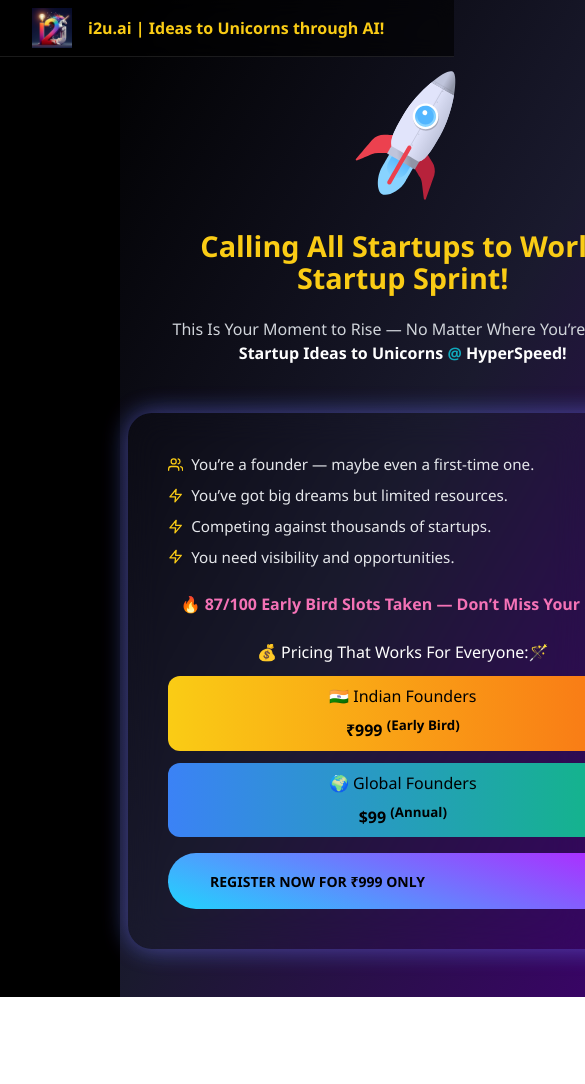
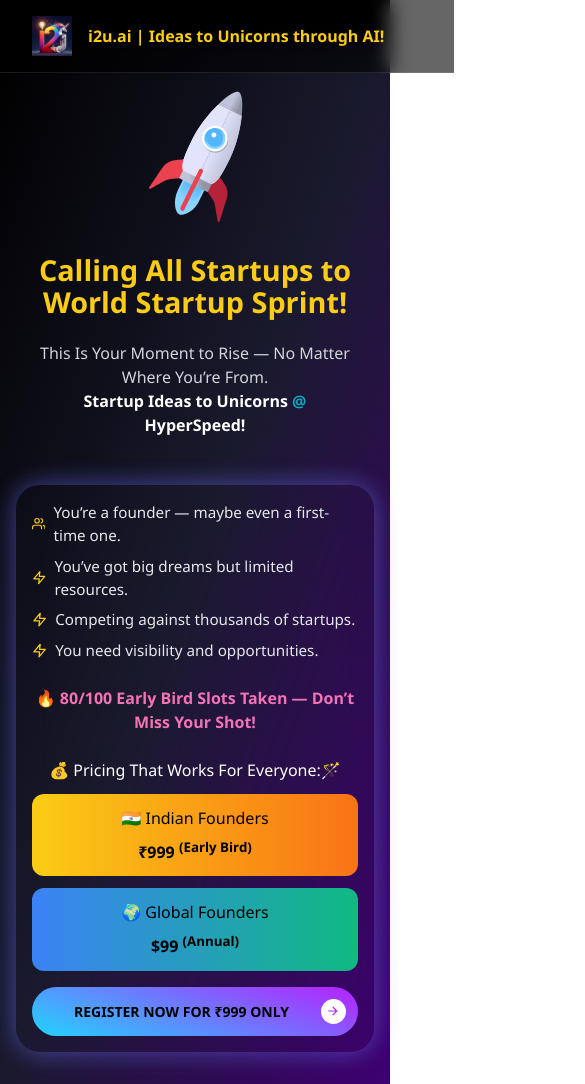
Before and after one commit to amoghphadnis/i2ai-startup-sprint, a React (Vite) app: page / in a window 390 px wide. Shown: the top 1084 px of the page, 585 px wide, since content can reach past the window. Before the commit the page ends 997 px from the top, so only its background shows below. Built offline with nearby package versions, Linux system fonts and the light colour scheme.

Commit message:
Changes to the website

```diff
--- a/package.json
+++ b/package.json
@@ -8,11 +8,13 @@
     "dev": "vite",
     "build": "vite build",
     "lint": "eslint .",
-    "preview": "vite preview"
+    "preview": "vite preview",
+    "deploy": "gh-pages -d dist"
   },
   "dependencies": {
     "lottie-react": "^2.4.1",
     "react": "^19.1.0",
+    "react-countup": "^6.5.3",
     "react-dom": "^19.1.0",
     "react-icons": "^5.5.0"
   },
--- a/src/App.css
+++ b/src/App.css
@@ -9,7 +9,7 @@ body {
 /* Navbar Styles */
 .navbar {
   width: 100%;
-  padding: 0.5rem 2rem;
+  padding: 1rem 2rem;
   position: fixed;
   top: 0;
   left: 0;
@@ -43,8 +43,8 @@ body {
 }
 
 .main-container {
-  margin: 0 120px;
-  padding: 5rem;
+  margin: 0 auto;
+  padding: 6rem 2rem 2rem 2rem;
   max-width: 1200px;
   width: 100%;
   min-height: calc(100vh - 4rem);
@@ -52,7 +52,7 @@ body {
   flex-direction: column;
   align-items: center;
   justify-content: center;
-  background: linear-gradient(to bottom right, #000000, #1a1a2e, #3f0071);
+   background: linear-gradient(to bottom right, #000000, #1a1a2e, #3f0071);
   box-sizing: border-box;
 }
 
@@ -246,19 +246,19 @@ body {
 
 @media (max-width: 768px) {
   .main-container {
-    padding: 3rem;
+    margin-top: 2.5em;
+    padding: 2rem;
   }
   .navbar-title {
     font-size: 1rem;
   }
 
   .glass-card {
-    padding: 2.5rem;
+    padding: 1rem;
   }
 
   .price-tier {
     flex-direction: column;
-    padding: 0.5rem;
     gap: 0.5rem;
   }
 
@@ -274,11 +274,28 @@ body {
     font-size: 14px;
     padding-left: 3em;
     padding-right: 3em;
-    height: 4em;
+    height: 3.5em;
   }
 
   .cssbuttons-io-button .icon {
-    height: 2em;
-    width: 2em;
+    height: 1.8em;
+    width: 1.8em;
   }
 }
+
+
+@media (min-width: 1024px) {
+  .main-container {
+    display: flex;
+    flex-direction: column;
+    align-items: center;
+    justify-content: center;
+    min-height: 100vh;
+    margin: 0 150px;
+  }
+
+  .hero-section {
+    margin-bottom: 2rem;
+    max-width: 900px;
+  }
+}
--- a/src/App.jsx
+++ b/src/App.jsx
@@ -4,6 +4,7 @@ import Lottie from "lottie-react";
 import rocketAnimation from "./assets/rocket.json";
 import { FiZap, FiUsers } from "react-icons/fi";
 import logo from './assets/logo.png';
+import CountUp from "react-countup";
 
 function App() {
   return (
@@ -55,8 +56,9 @@ function App() {
 
           {/* Live Count */}
           <div className="live-count">
-            🔥 87/100 Early Bird Slots Taken — Don’t Miss Your Shot!
+            🔥 <CountUp end={87} duration={15} />/100 Early Bird Slots Taken — Don’t Miss Your Shot!
           </div>
+
 
           {/* Pricing Section */}
           <div className="pricing">
@@ -73,6 +75,10 @@ function App() {
 
           {/* CTA */}
           {/* <button className="cta-button">Register Now for ₹999 Only</button> */}
+          <a href="https://payments.cashfree.com/forms/i2uAI"
+            target="_blank"
+            rel="noopener noreferrer"
+            className="cashfree-button">
             <button className="cssbuttons-io-button">
               {" "}Register Now for ₹999 Only
               <div className="icon">
@@ -89,6 +95,7 @@ function App() {
                 </svg>
               </div>
             </button>
+          </a>
         </div>
       </div>
       </>
```
Also changed, not shown: 1 other file (tests, documents, lock files or other folders). Lines whose indentation alone changed are shown as unchanged.
